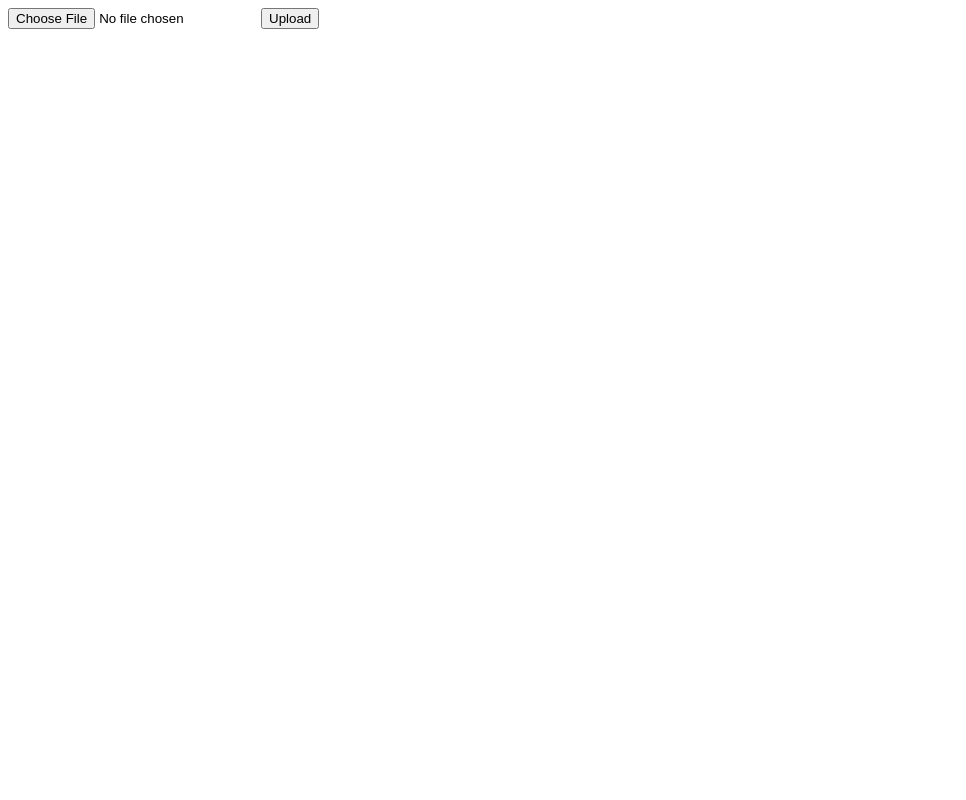
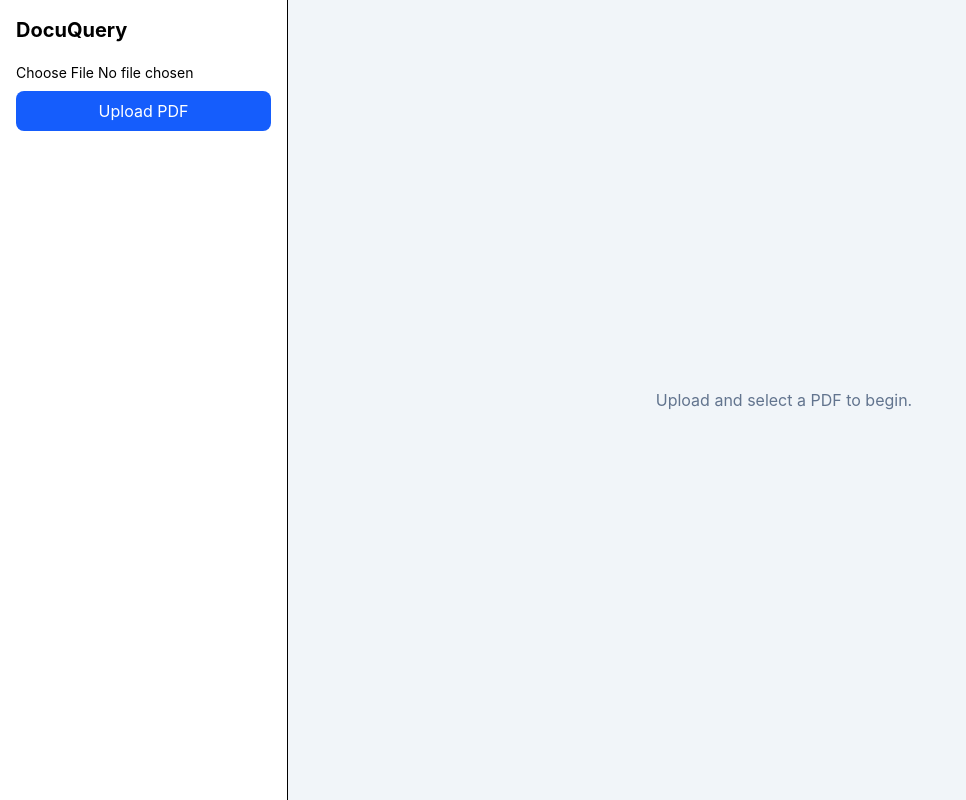
Before and after one commit to ashish74624/DocQueryAI, a React (Vite) app in the folder client/: page / in a window 1280 px wide. Shown: the whole page, without its empty margins (0-966 px from the left). Built offline with nearby package versions, Linux system fonts and the light colour scheme.

Commit message:
Ui upgrade

```diff
--- a/client/src/App.css
+++ b/client/src/App.css
@@ -1 +1 @@
-/* @import "tailwindcss"; */
+@import "tailwindcss";
--- a/client/src/App.tsx
+++ b/client/src/App.tsx
@@ -1,18 +1,23 @@
 import { useState } from "react";
-import Upload from "./components/Upload";
-import Chat from "./components/Chat";
+import type { DocumentItem } from "./types";
+import Sidebar from "./components/Sidebar";
+import ChatWindow from "./components/ChatWindow";
 
-
-function App() {
-  const [docId, setDocId] = useState<string | null>(null);
+export default function App() {
+  const [documents, setDocuments] = useState<DocumentItem[]>([]);
+  const [activeDoc, setActiveDoc] =
+    useState<DocumentItem | null>(null);
 
   return (
-    <div>
-      <Upload setDocId={setDocId} />
+    <div className="h-screen flex bg-slate-100">
+      <Sidebar
+        documents={documents}
+        setDocuments={setDocuments}
+        activeDoc={activeDoc}
+        setActiveDoc={setActiveDoc}
+      />
 
-      {docId && <Chat docId={docId} />}
+      <ChatWindow activeDoc={activeDoc} />
     </div>
   );
 }
-
-export default App;
--- /dev/null
+++ b/client/src/components/ChatWindow.tsx
@@ -0,0 +1,102 @@
+import { useState } from "react";
+import { askQuestion } from "../lib/api";
+import MessageBubble from "./MessageBubble";
+import type { DocumentItem, Message } from "../types";
+
+interface Props {
+    activeDoc: DocumentItem | null;
+}
+
+export default function ChatWindow({
+    activeDoc,
+}: Props) {
+    const [question, setQuestion] = useState("");
+    const [messages, setMessages] = useState<Message[]>(
+        []
+    );
+    const [loading, setLoading] = useState(false);
+
+    const handleAsk = async () => {
+        if (!question || !activeDoc) return;
+
+        const userMsg: Message = {
+            role: "user",
+            text: question,
+        };
+
+        setMessages((prev) => [...prev, userMsg]);
+        setLoading(true);
+
+        try {
+            const data = await askQuestion(
+                activeDoc.id,
+                question
+            );
+
+            const botMsg: Message = {
+                role: "assistant",
+                text: data.answer,
+                sources: data.sources,
+            };
+
+            setMessages((prev) => [...prev, botMsg]);
+            setQuestion("");
+        } catch {
+            alert("Failed to ask question");
+        }
+
+        setLoading(false);
+    };
+
+    if (!activeDoc) {
+        return (
+            <div className="flex-1 flex items-center justify-center text-slate-500">
+                Upload and select a PDF to begin.
+            </div>
+        );
+    }
+
+    return (
+        <div className="flex-1 flex flex-col">
+            <div className="p-4 border-b bg-white font-semibold">
+                {activeDoc.name}
+            </div>
+
+            <div className="flex-1 overflow-y-auto p-6 space-y-4">
+                {messages.map((msg, index) => (
+                    <MessageBubble
+                        key={index}
+                        message={msg}
+                    />
+                ))}
+
+                {loading && (
+                    <div className="text-slate-500">
+                        Thinking...
+                    </div>
+                )}
+            </div>
+
+            <div className="p-4 border-t bg-white flex gap-2">
+                <input
+                    value={question}
+                    onChange={(e) =>
+                        setQuestion(e.target.value)
+                    }
+                    placeholder="Ask about this document..."
+                    className="flex-1 border rounded-lg px-4 py-2"
+                    onKeyDown={(e) =>
+                        e.key === "Enter" && handleAsk()
+                    }
+                />
+
+                <button
+                    onClick={handleAsk}
+                    className="bg-blue-600 text-white px-5 rounded-lg"
+                >
+                    Send
+                </button>
+            </div>
+        </div>
+    );
+}
--- /dev/null
+++ b/client/src/components/MessageBubble.tsx
@@ -0,0 +1,37 @@
+
+import type { Message } from "../types";
+import SourceCard from "./SourceCard";
+
+interface Props {
+    message: Message;
+}
+
+export default function MessageBubble({
+    message,
+}: Props) {
+    const isUser = message.role === "user";
+
+    return (
+        <div
+            className={`max-w-3xl ${isUser ? "ml-auto" : "mr-auto"
+                }`}
+        >
+            <div
+                className={`p-4 rounded-xl ${isUser
+                        ? "bg-blue-600 text-white"
+                        : "bg-white border"
+                    }`}
+            >
+                {message.text}
+            </div>
+
+            {message.sources &&
+                message.sources.map((source, i) => (
+                    <SourceCard
+                        key={i}
+                        source={source}
+                    />
+                ))}
+        </div>
+    );
+}
--- /dev/null
+++ b/client/src/components/Sidebar.tsx
@@ -0,0 +1,46 @@
+import type { DocumentItem } from "../types";
+import UploadBox from "./UploadBox";
+
+interface Props {
+    documents: DocumentItem[];
+    setDocuments: React.Dispatch<
+        React.SetStateAction<DocumentItem[]>
+    >;
+    activeDoc: DocumentItem | null;
+    setActiveDoc: (doc: DocumentItem) => void;
+}
+
+export default function Sidebar({
+    documents,
+    setDocuments,
+    activeDoc,
+    setActiveDoc,
+}: Props) {
+    return (
+        <div className="w-72 bg-white border-r p-4 flex flex-col">
+            <h1 className="text-xl font-bold mb-4">
+                DocuQuery
+            </h1>
+
+            <UploadBox
+                setDocuments={setDocuments}
+                setActiveDoc={setActiveDoc}
+            />
+
+            <div className="mt-6 space-y-2 overflow-y-auto">
+                {documents.map((doc) => (
+                    <button
+                        key={doc.id}
+                        onClick={() => setActiveDoc(doc)}
+                        className={`w-full text-left px-3 py-2 rounded-lg transition ${activeDoc?.id === doc.id
+                                ? "bg-blue-600 text-white"
+                                : "bg-slate-100 hover:bg-slate-200"
+                            }`}
+                    >
+                        {doc.name}
+                    </button>
+                ))}
+            </div>
+        </div>
+    );
+}
--- /dev/null
+++ b/client/src/components/SourceCard.tsx
@@ -0,0 +1,22 @@
+import type { SourceItem } from "../types";
+
+
+interface Props {
+    source: SourceItem;
+}
+
+export default function SourceCard({
+    source,
+}: Props) {
+    return (
+        <div className="mt-2 p-3 bg-slate-50 border rounded-lg text-sm">
+            <div className="font-semibold">
+                Page {source.page}
+            </div>
+
+            <div className="text-slate-600 mt-1">
+                {source.snippet}
+            </div>
+        </div>
+    );
+}
--- /dev/null
+++ b/client/src/components/UploadBox.tsx
@@ -0,0 +1,62 @@
+import { useState } from "react";
+import { uploadDocument } from "../lib/api";
+import type { DocumentItem } from "../types";
+
+interface Props {
+    setDocuments: React.Dispatch<
+        React.SetStateAction<DocumentItem[]>
+    >;
+    setActiveDoc: (doc: DocumentItem) => void;
+}
+
+export default function UploadBox({
+    setDocuments,
+    setActiveDoc,
+}: Props) {
+    const [file, setFile] = useState<File | null>(null);
+    const [loading, setLoading] = useState(false);
+
+    const handleUpload = async () => {
+        if (!file) return;
+
+        setLoading(true);
+
+        try {
+            const data = await uploadDocument(file);
+
+            const newDoc = {
+                id: data.doc_id,
+                name: file.name,
+            };
+
+            setDocuments((prev) => [...prev, newDoc]);
+            setActiveDoc(newDoc);
+            setFile(null);
+        } catch  {
+            alert("Upload failed");
+        }
+
+        setLoading(false);
+    };
+
+    return (
+        <div className="space-y-2">
+            <input
+                type="file"
+                accept=".pdf"
+                onChange={(e) =>
+                    setFile(e.target.files?.[0] || null)
+                }
+                className="w-full text-sm"
+            />
+
+            <button
+                onClick={handleUpload}
+                disabled={loading}
+                className="w-full bg-blue-600 text-white py-2 rounded-lg hover:bg-blue-700"
+            >
+                {loading ? "Uploading..." : "Upload PDF"}
+            </button>
+        </div>
+    );
+}
--- a/client/src/index.css
+++ b/client/src/index.css
@@ -1 +1,6 @@
-/* @import "tailwindcss"; */
+@import "tailwindcss";
+
+body {
+  margin: 0;
+  font-family: Inter, sans-serif;
+}
--- /dev/null
+++ b/client/src/lib/api.ts
@@ -0,0 +1,31 @@
+export const API_URL = "http://127.0.0.1:8000";
+
+export async function uploadDocument(file: File) {
+    const formData = new FormData();
+    formData.append("file", file);
+
+    const res = await fetch(`${API_URL}/upload`, {
+        method: "POST",
+        body: formData,
+    });
+
+    return res.json();
+}
+
+export async function askQuestion(
+    docId: string,
+    question: string
+) {
+    const res = await fetch(`${API_URL}/ask`, {
+        method: "POST",
+        headers: {
+            "Content-Type": "application/json",
+        },
+        body: JSON.stringify({
+            doc_id: docId,
+            question,
+        }),
+    });
+
+    return res.json();
+}
--- /dev/null
+++ b/client/src/types.ts
@@ -0,0 +1,15 @@
+export interface DocumentItem {
+    id: string;
+    name: string;
+}
+
+export interface SourceItem {
+    page: number;
+    snippet: string;
+}
+
+export interface Message {
+    role: "user" | "assistant";
+    text: string;
+    sources?: SourceItem[];
+}
```
Also changed, not shown: 3 other files (tests, documents, lock files or other folders).
